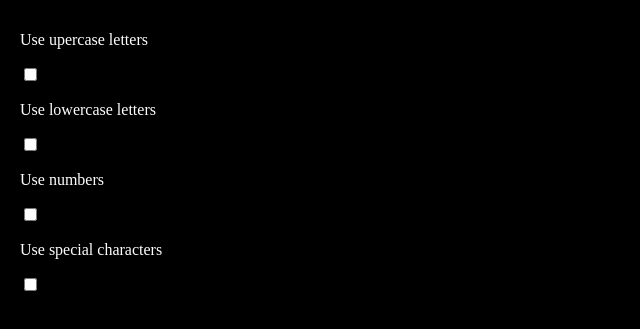
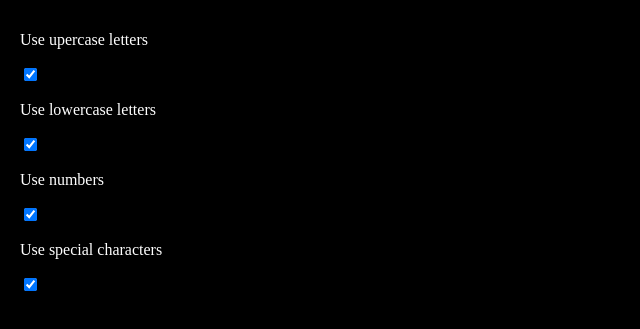
Before and after one commit to developer-sogyy/pass-gen, a plain HTML site: page index.html in a window 1280 px wide. Shown: the part 135-464 px from the top of the page, 0-640 px from the left. Drawn offline with Linux system fonts and the light colour scheme.

Commit message:
Update index.html

```diff
--- a/index.html
+++ b/index.html
@@ -11,13 +11,13 @@
     <p>Characters:</p>
     <input type="number" name="numbers" id="number" max="1000" min="4" placeholder="numbers" value="8"> <br><br>
     <p>Use upercase letters</p>
-    <input type="checkbox" id="uppercase"><br>
+    <input type="checkbox" id="uppercase" checked><br>
     <p>Use lowercase letters</p>
-    <input type="checkbox" id="lowercase"><br>
+    <input type="checkbox" id="lowercase" checked><br>
     <p>Use numbers</p>
-    <input type="checkbox" id="numbers"><br>
+    <input type="checkbox" id="numbers" checked><br>
     <p>Use special characters</p>
-    <input type="checkbox" id="spec_chars"> <br><br><br>
+    <input type="checkbox" id="spec_chars" checked> <br><br><br>
     <button onclick="submit()">Submit</button><br><br>
     <p id="passIs">Your password is:</p>
     <p id="pass"></p>
```
